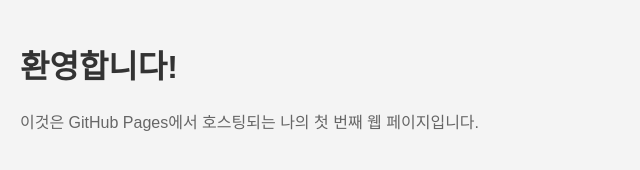
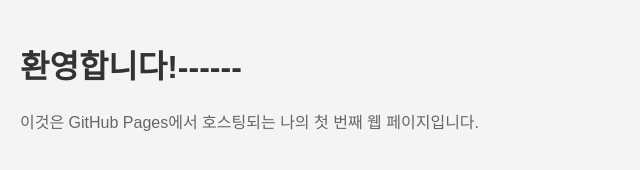
Before and after one commit to Network0128/kdt8, a plain HTML site: page index.html in a window 1280 px wide. Shown: the full height of the page, 0-640 px from the left. Drawn offline with Linux system fonts and the light colour scheme.

Commit message:
Update index.html

```diff
--- a/index.html
+++ b/index.html
@@ -20,7 +20,7 @@
     </style>
 </head>
 <body>
-    <h1>환영합니다!</h1>
+    <h1>환영합니다!------</h1>
     <p>이것은 GitHub Pages에서 호스팅되는 나의 첫 번째 웹 페이지입니다.</p>
 </body>
 </html>
```
